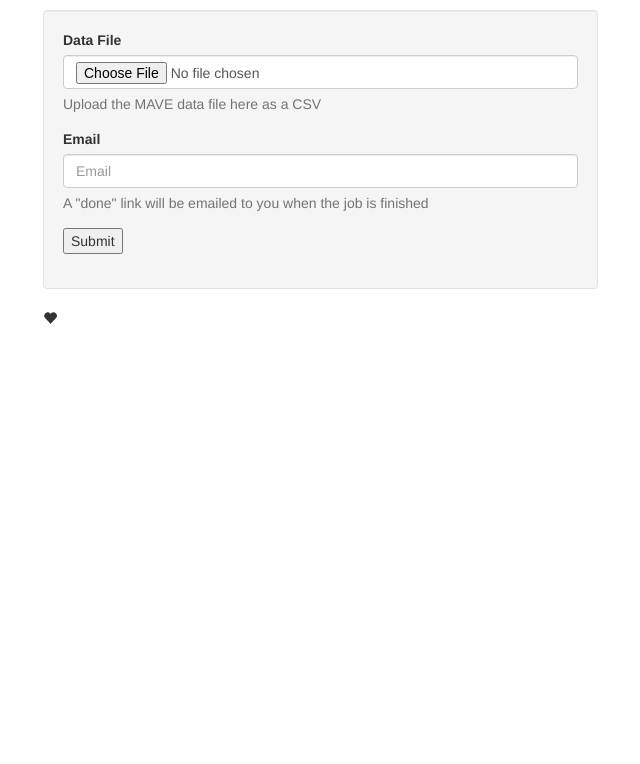
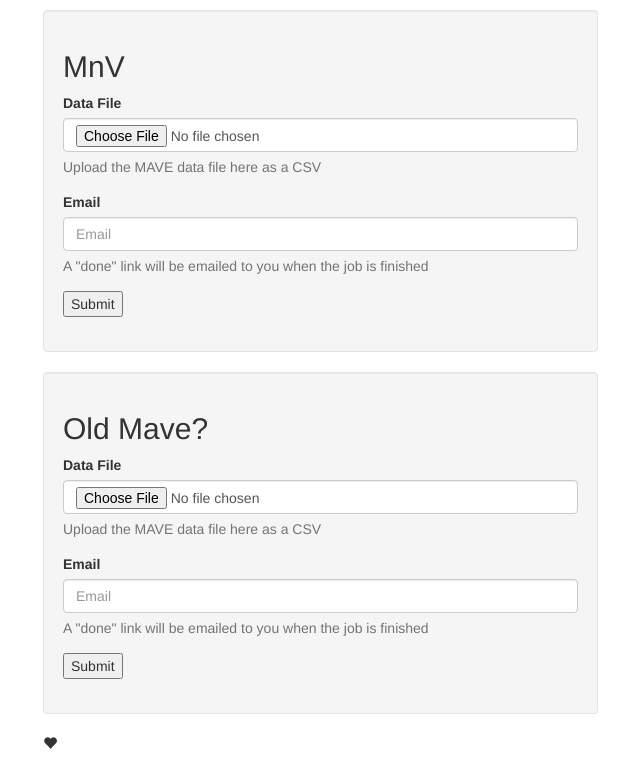
Before and after one commit to gtfierro/MaveServer, a Flask app: page / in a window 1280 px wide. Shown: the part 46-810 px from the top of the page, without its empty margins (27-667 px from the left). Run offline with Flask 2, Linux system fonts and the light colour scheme; some libraries are stand-ins or nearby versions.

Commit message:
multiple types of jobs

```diff
--- a/app.py
+++ b/app.py
@@ -30,6 +30,34 @@ def get_unique_filename(basename):
         tmp_name = os.path.join(app.config['UPLOAD_FOLDER'], str(i)+'_'+basename)
     return tmp_name
 
+def get_datafile_from_request(request):
+    data_file = request.files["datafile"]
+    if data_file and allowed_file(data_file.filename):
+        filename = secure_filename(data_file.filename)
+        filename = get_unique_filename(filename)
+        # save data file to local storage
+        data_file.save(filename)
+        return filename
+    return None
+
+@app.route('/mnv', methods=['POST'])
+def do_mnv():
+    assert request.method == 'POST'
+    datafile = get_datafile_from_request(request)
+    if datafile == None:
+        raise Exception("Bad datafile")
+    q.enqueue(run_mnv, datafile)
+    return
+
+@app.route('/mave', methods=['POST'])
+def do_mave():
+    assert request.method == 'POST'
+    datafile = get_datafile_from_request(request)
+    if datafile == None:
+        raise Exception("Bad datafile")
+    q.enqueue(run_mave, datafile)
+    return
+
 @app.route('/', methods=['GET', 'POST'])
 def upload():
     if request.method == 'POST':
--- a/requirements.txt
+++ b/requirements.txt
@@ -1,3 +1,4 @@
+click==6.3
 cycler==0.10.0
 Flask==0.10.1
 itsdangerous==0.24
--- a/templates/index.html
+++ b/templates/index.html
@@ -4,7 +4,31 @@
     <div class="col-lg-6">
 
       <div class="well">
-        <form action="/" method=post enctype=multipart/form-data >
+        <h2>MnV</h2>
+        <form action="/mnv" method=post enctype=multipart/form-data >
+            <div class="form-group">
+                <label for="datafile">Data File</label>
+                <input class="form-control" type=file name="datafile" />
+                <p class="help-block">Upload the MAVE data file here as a CSV</p>
+            </div>
+            <div class="form-group">
+                <label for="datafile">Email</label>
+                <input class="form-control" type=email name="notifyemail" placeholder="Email"/>
+                <p class="help-block">A "done" link will be emailed to you when the job is finished</p>
+            </div>
+            <div class="form-group">
+                <input type=submit value="Submit" />
+            </div>
+        </form>
+      </div>
+    </div>
+  </div>
+  <div class="row">
+    <div class="col-lg-6">
+
+      <div class="well">
+        <h2>Old Mave?</h2>
+        <form action="/mave" method=post enctype=multipart/form-data >
             <div class="form-group">
                 <label for="datafile">Data File</label>
                 <input class="form-control" type=file name="datafile" />
```
